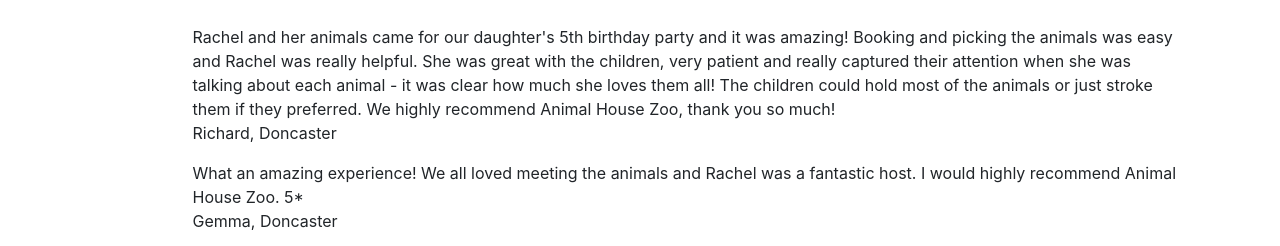
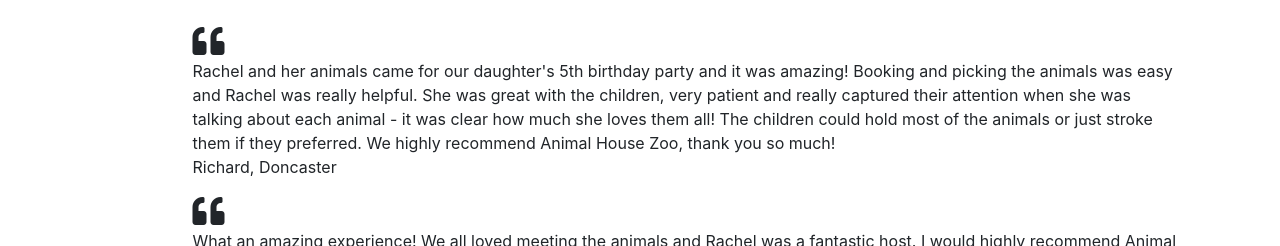
Before and after one commit to SJWhitaker/animalhousezoo, a plain HTML site: page ahz/testimonials.html in a window 1280 px wide. Shown: the part 476-722 px from the top of the page. Drawn offline with nearby package versions, Linux system fonts and the light colour scheme; some packages are replaced by stand-ins of ours; a script that the page names is missing; a small style sheet from the web is missing.

Commit message:
Update testimonials.html

```diff
--- a/ahz/testimonials.html
+++ b/ahz/testimonials.html
@@ -78,11 +78,11 @@
 
 <div class="col-md-11 offset-md-1 ">
 
-<blockquote>
+<i class="fa fa-2x fa-quote-left"></i><blockquote>
 Rachel and her animals came for our daughter's 5th birthday party and it was amazing! Booking and picking the animals was easy and Rachel was really helpful. She was great with the children, very patient and really captured their attention when she was talking about each animal - it was clear how much she loves them all! The children could hold most of the animals or just stroke them if they preferred. We highly recommend Animal House Zoo, thank you so much!<br><span>Richard, Doncaster</span>
 </blockquote>
 
-<blockquote>
+<i class="fa fa-2x fa-quote-left"></i><blockquote>
 What an amazing experience! We all loved meeting the animals and Rachel was a fantastic host. I would highly recommend Animal House Zoo. 5*<br><span>Gemma, Doncaster</span>
 </blockquote>
 
```
